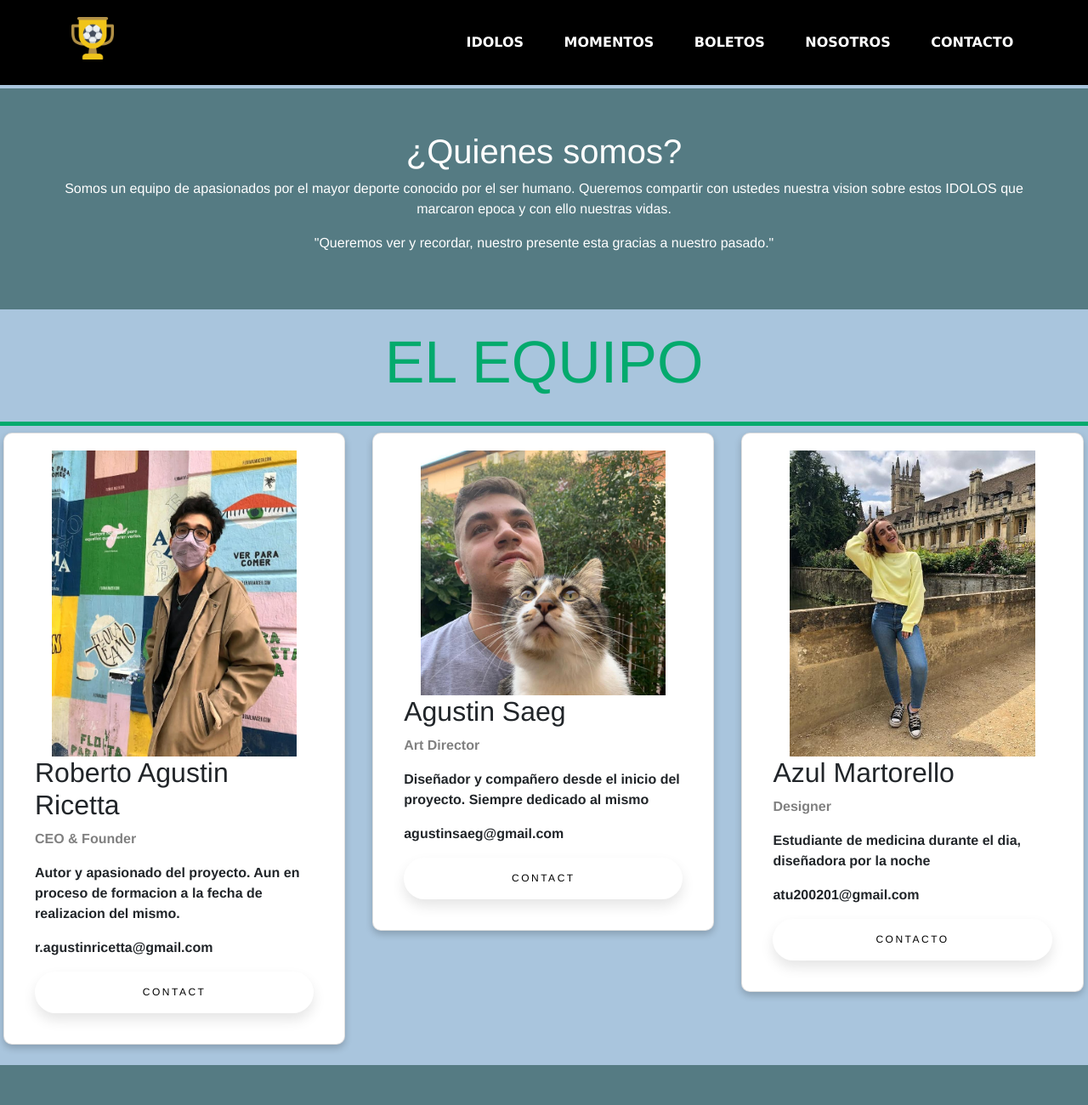
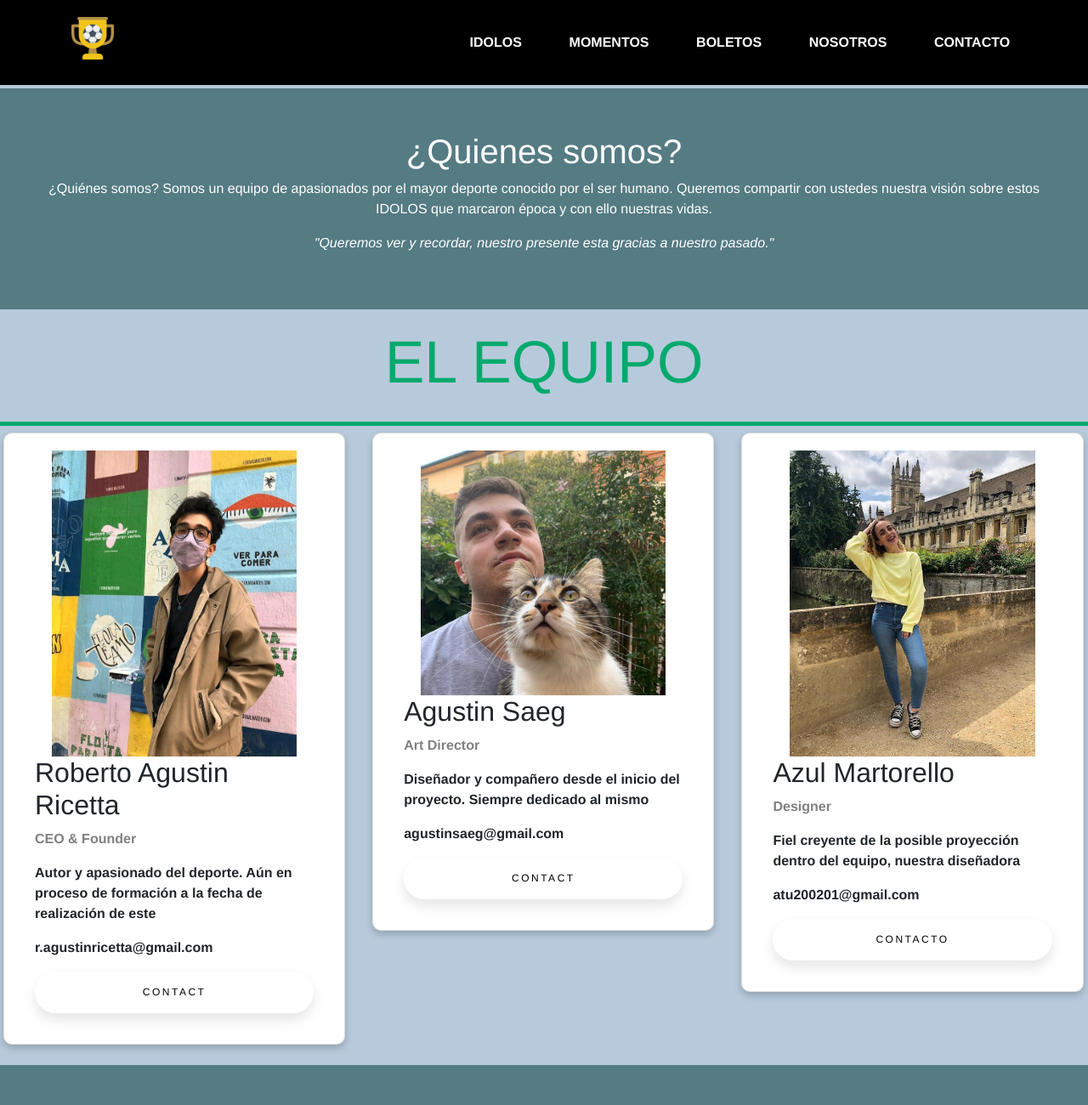
Before and after one commit to Agusriche/preentrega3, a plain HTML site: page nosotros.html in a window 1280 px wide. Shown: the top 1300 px of the page at 85% size. Drawn offline with nearby package versions, Linux system fonts and the light colour scheme.

Commit message:
ortografia

```diff
--- a/nosotros.html
+++ b/nosotros.html
@@ -59,8 +59,8 @@
     <section class="about_us">
         <div class="about-section">
             <h1>¿Quienes somos? </h1>
-            <p>Somos un equipo de apasionados por el mayor deporte conocido por el ser humano. Queremos compartir con ustedes nuestra vision sobre estos IDOLOS que marcaron epoca y con ello nuestras vidas.</p>
-            <p>"Queremos ver y recordar, nuestro presente esta gracias a nuestro pasado."</p>
+            <p>¿Quiénes somos? Somos un equipo de apasionados por el mayor deporte conocido por el ser humano. Queremos compartir con ustedes nuestra visión sobre estos IDOLOS que marcaron época y con ello nuestras vidas.</p>
+            <p class="frase">"Queremos ver y recordar, nuestro presente esta gracias a nuestro pasado."</p>
 
         </div>
 
@@ -76,7 +76,7 @@
                     <div class="container">
                         <h2>Roberto Agustin Ricetta</h2>
                         <p class="title">CEO & Founder</p>
-                        <p>Autor y apasionado del proyecto. Aun en proceso de formacion a la fecha de realizacion del mismo.</p>
+                        <p>Autor y apasionado del deporte. Aún en proceso de formación a la fecha de realización de este</p>
                         <p>r.agustinricetta@gmail.com</p>
                         <p><button class="boton-about-us boton">Contact</button></p>
                     </div>
@@ -106,7 +106,7 @@
                     <div class="container">
                         <h2>Azul Martorello</h2>
                         <p class="title">Designer</p>
-                        <p>Estudiante de medicina durante el dia, diseñadora por la noche</p>
+                        <p>Fiel creyente de la posible proyección dentro del equipo, nuestra diseñadora</p>
                         <p>atu200201@gmail.com</p>
                         <p><button class="boton-about-us boton">Contacto</button></p>
                     </div>
--- a/scss/_general.scss
+++ b/scss/_general.scss
@@ -3,11 +3,11 @@
     box-sizing: border-box;
     margin: 0px;
     padding: 0px;
+    font-family: Helvetica, Arial, Sans-Serif;
 }
 
 body {
-    background-color: #a9c5dd;
-    font-family: Helvetica, Arial, Sans-Serif;
+    background-color: #B7CADB;
 }
 
 .img-carro {
--- a/scss/_header.scss
+++ b/scss/_header.scss
@@ -86,7 +86,7 @@ nav {
     transition: .3s;
     z-index: 1;
     font-family: inherit;
-    color: #2EE59D;
+    color: #04AA6D;
     &::before {
         content: '';
         width: 0;
@@ -95,7 +95,7 @@ nav {
         top: 50%;
         left: 50%;
         transform: translate(-50%, -50%) rotate(45deg);
-        background: #2EE59D;
+        background: #04AA6D;
         transition: .5s ease;
         display: block;
         z-index: -1;
--- a/scss/_moments.scss
+++ b/scss/_moments.scss
@@ -106,4 +106,8 @@ galeria {
     color: #04AA6D;
 }
 
+.frase {
+    font-style: oblique
+}
+
 // fin moments
```
Also changed, not shown: index.html (+8 -8 lines), moments.html (+3 -3 lines), css/style.css, 1 other file.
